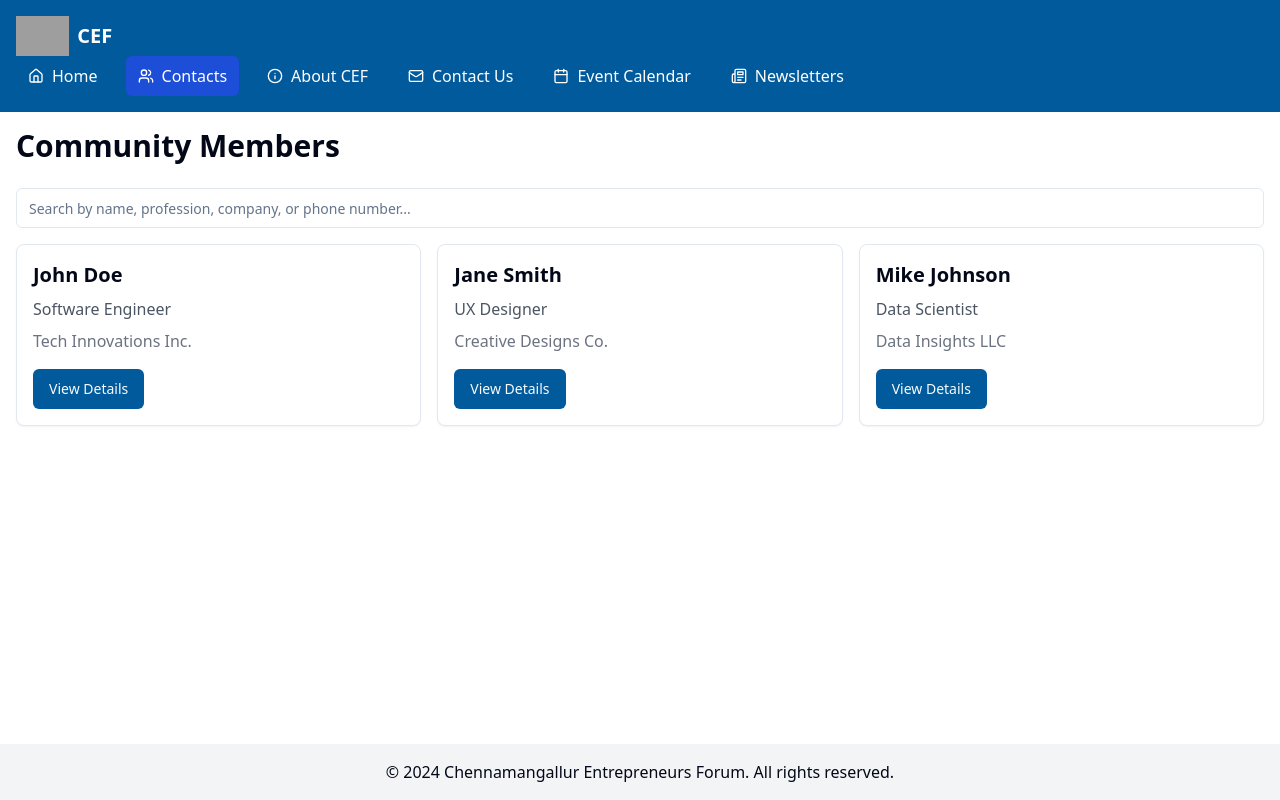
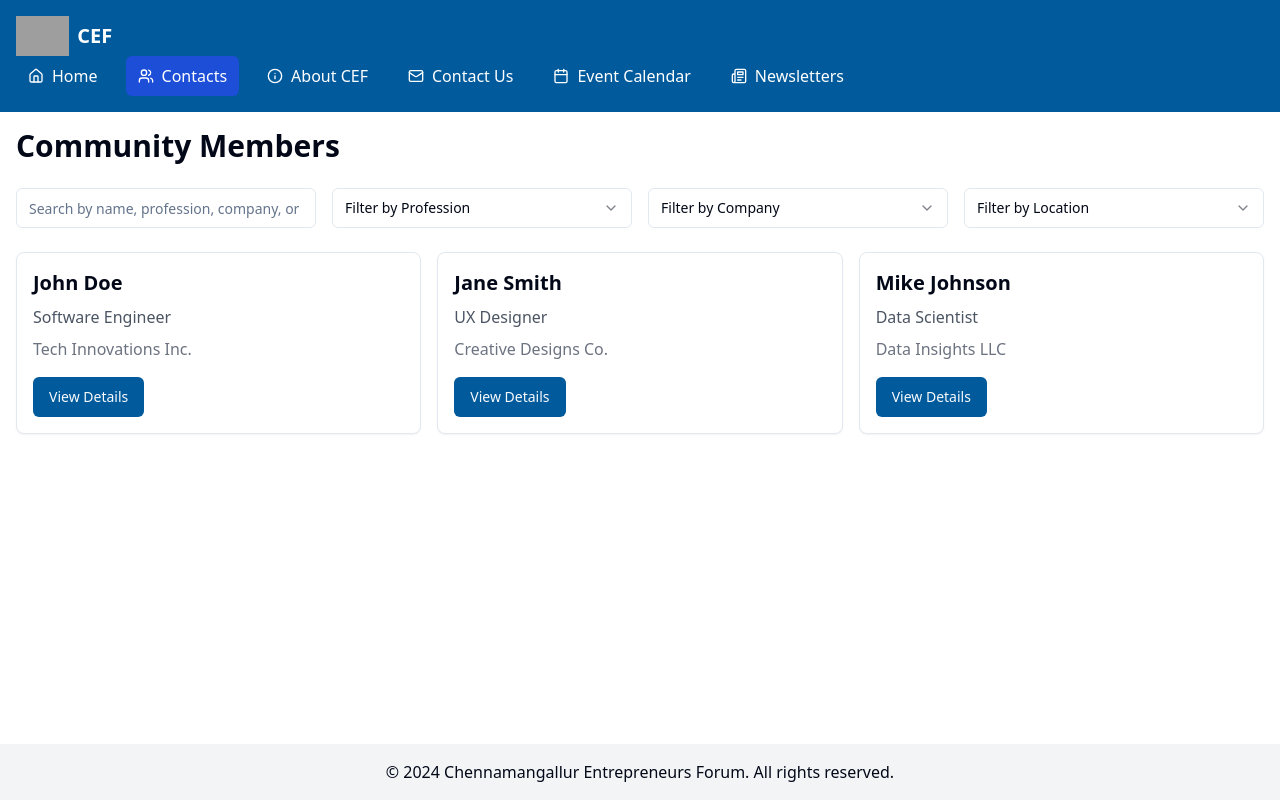
Before and after one commit to anshad4166/CEF-Web, a React (Vite) app: page /contacts in a window 1280 px wide. Built offline with nearby package versions, Linux system fonts and the light colour scheme; grey boxes are pictures that could not be loaded.

Commit message:
Add filter options to Contacts page
Implemented filtering functionality on the Contacts page to allow users to filter community members based on profession, company, location, and other criteria.
[skip gpt_engineer]

```diff
--- a/src/pages/Contacts.jsx
+++ b/src/pages/Contacts.jsx
@@ -1,39 +1,87 @@
-import React, { useState } from 'react';
+import React, { useState, useMemo } from 'react';
 import { Input } from "@/components/ui/input";
 import { Button } from "@/components/ui/button";
 import { Card, CardContent } from "@/components/ui/card";
 import { Dialog, DialogContent, DialogHeader, DialogTitle, DialogTrigger } from "@/components/ui/dialog";
+import { Select, SelectContent, SelectItem, SelectTrigger, SelectValue } from "@/components/ui/select";
 import { communityMembers } from '../mockData';
 import MemberDetails from '../components/MemberDetails';
 
 const Contacts = () => {
   const [searchTerm, setSearchTerm] = useState('');
   const [selectedMember, setSelectedMember] = useState(null);
+  const [professionFilter, setProfessionFilter] = useState('');
+  const [companyFilter, setCompanyFilter] = useState('');
+  const [locationFilter, setLocationFilter] = useState('');
 
-  const filteredMembers = communityMembers.filter(member =>
-    member.name.toLowerCase().includes(searchTerm.toLowerCase()) ||
+  const uniqueProfessions = useMemo(() => [...new Set(communityMembers.map(member => member.title))], []);
+  const uniqueCompanies = useMemo(() => [...new Set(communityMembers.map(member => member.company))], []);
+  const uniqueLocations = useMemo(() => [...new Set(communityMembers.map(member => member.location))], []);
+
+  const filteredMembers = useMemo(() => {
+    return communityMembers.filter(member =>
+      (member.name.toLowerCase().includes(searchTerm.toLowerCase()) ||
        member.title.toLowerCase().includes(searchTerm.toLowerCase()) ||
        member.company.toLowerCase().includes(searchTerm.toLowerCase()) ||
-    member.phone.includes(searchTerm)
+       member.phone.includes(searchTerm)) &&
+      (professionFilter === '' || member.title === professionFilter) &&
+      (companyFilter === '' || member.company === companyFilter) &&
+      (locationFilter === '' || member.location === locationFilter)
     );
+  }, [searchTerm, professionFilter, companyFilter, locationFilter]);
 
   return (
     <div className="container mx-auto p-4">
       <h1 className="text-3xl font-bold mb-6">Community Members</h1>
+      <div className="grid grid-cols-1 md:grid-cols-2 lg:grid-cols-4 gap-4 mb-6">
         <Input
           type="text"
           placeholder="Search by name, profession, company, or phone number..."
           value={searchTerm}
           onChange={(e) => setSearchTerm(e.target.value)}
-        className="mb-4"
         />
+        <Select value={professionFilter} onValueChange={setProfessionFilter}>
+          <SelectTrigger>
+            <SelectValue placeholder="Filter by Profession" />
+          </SelectTrigger>
+          <SelectContent>
+            <SelectItem value="">All Professions</SelectItem>
+            {uniqueProfessions.map(profession => (
+              <SelectItem key={profession} value={profession}>{profession}</SelectItem>
+            ))}
+          </SelectContent>
+        </Select>
+        <Select value={companyFilter} onValueChange={setCompanyFilter}>
+          <SelectTrigger>
+            <SelectValue placeholder="Filter by Company" />
+          </SelectTrigger>
+          <SelectContent>
+            <SelectItem value="">All Companies</SelectItem>
+            {uniqueCompanies.map(company => (
+              <SelectItem key={company} value={company}>{company}</SelectItem>
+            ))}
+          </SelectContent>
+        </Select>
+        <Select value={locationFilter} onValueChange={setLocationFilter}>
+          <SelectTrigger>
+            <SelectValue placeholder="Filter by Location" />
+          </SelectTrigger>
+          <SelectContent>
+            <SelectItem value="">All Locations</SelectItem>
+            {uniqueLocations.map(location => (
+              <SelectItem key={location} value={location}>{location}</SelectItem>
+            ))}
+          </SelectContent>
+        </Select>
+      </div>
       <div className="grid grid-cols-1 sm:grid-cols-2 lg:grid-cols-3 gap-4">
         {filteredMembers.map(member => (
           <Card key={member.id} className="hover:shadow-lg transition-shadow">
             <CardContent className="p-4">
               <h2 className="text-xl font-semibold mb-2">{member.name}</h2>
               <p className="text-gray-600 mb-2">{member.title}</p>
-              <p className="text-gray-500 mb-4">{member.company}</p>
+              <p className="text-gray-500 mb-2">{member.company}</p>
+              <p className="text-gray-500 mb-4">{member.location}</p>
               <Dialog>
                 <DialogTrigger asChild>
                   <Button onClick={() => setSelectedMember(member)}>View Details</Button>
```
Lines whose indentation alone changed are shown as unchanged.
